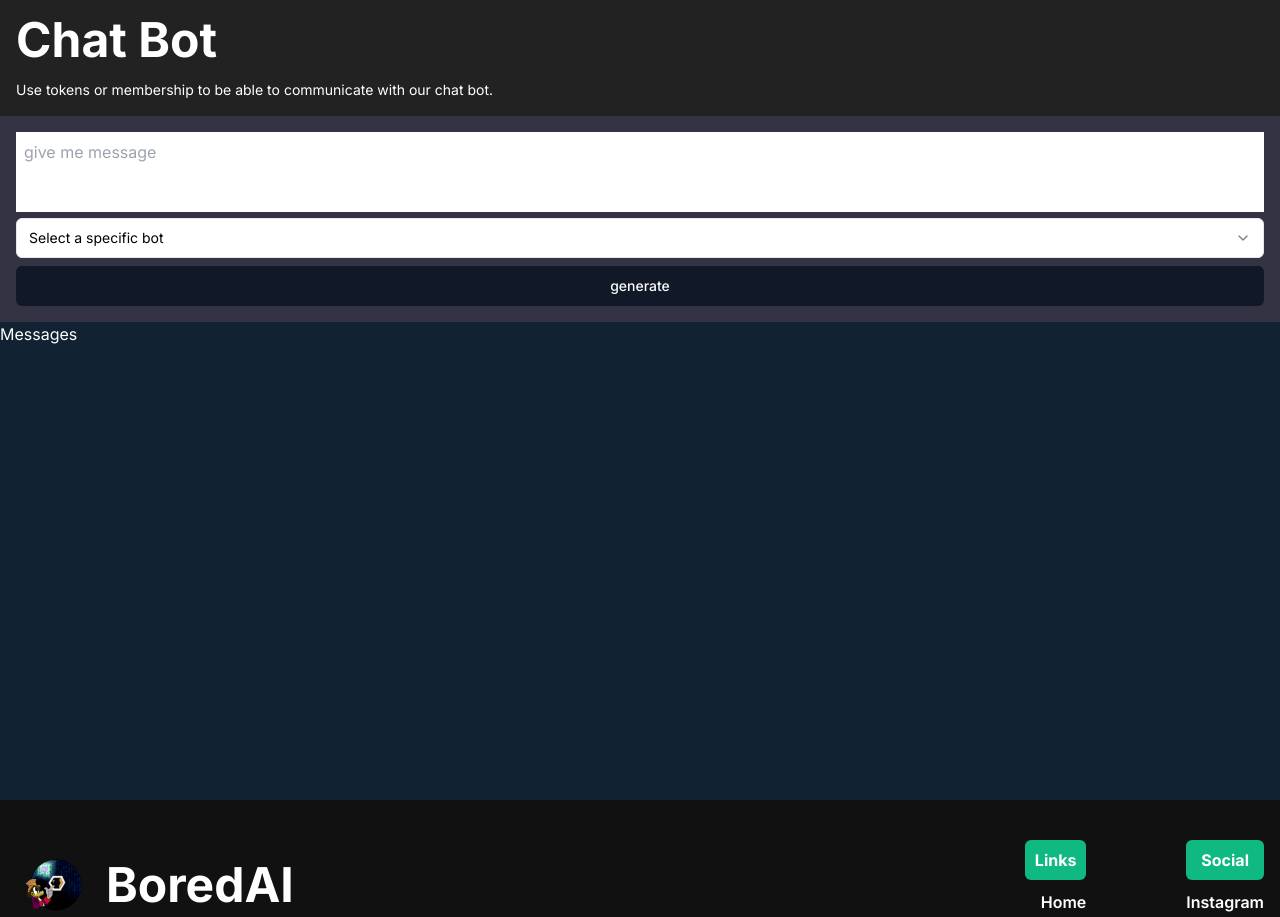
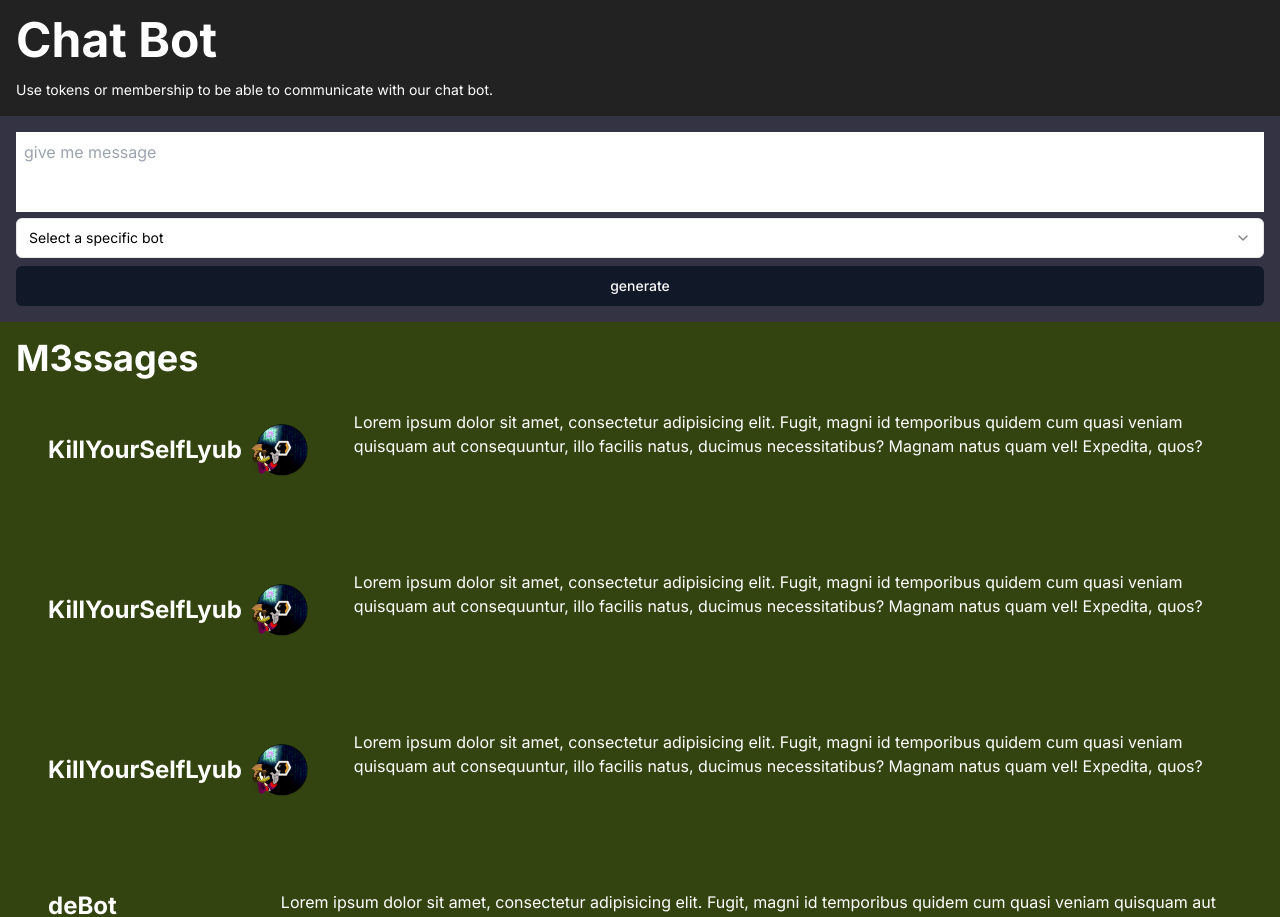
Before and after one commit to CoolistKovbel/kill-yourself, a Next.js app: page /chatBot in a window 1280 px wide. Shown: the top 917 px of the page. Built offline with nearby package versions, Linux system fonts and the light colour scheme.

Commit message:
sad life

```diff
--- a/app/(home)/chatBot/page.tsx
+++ b/app/(home)/chatBot/page.tsx
@@ -1,12 +1,9 @@
 import ChatForm from "@/components/ChatBot/ChatForm";
-
+import ChatMessage from "@/components/ChatBot/ChatMessage";
 
 function ChatBot() {
-
-
   return (
     <div className="w-full min-h-screen bg-[#123] text-white">
-
       <header className="p-4 bg-[#222]">
         <h2 className="text-2xl text-5xl font-bold mb-4 ">Chat Bot</h2>
         <p className="text-sm">
@@ -14,14 +11,9 @@ function ChatBot() {
         </p>
       </header>
 
-
       <ChatForm />
 
-      <div>
-        <h2>Messages</h2>
-      </div>
-
-
+      <ChatMessage />
     </div>
   );
 }
--- /dev/null
+++ b/app/api/chat-message/route.ts
@@ -0,0 +1,17 @@
+import { db } from "@/lib/db"
+import { NextResponse } from "next/server"
+
+
+export async function GET(req:Request) {
+    try {
+
+
+        // const data = await db.transactions.findMany()
+
+
+
+    } catch (error) {
+        console.log(error)
+        return NextResponse.json(error, {status:500})
+    }
+}
--- /dev/null
+++ b/components/ChatBot/ChatMessage.tsx
@@ -0,0 +1,97 @@
+import Image from "next/image";
+
+function ChatMessage() {
+  return (
+    <div className="bg-[#341] text-white p-4 w-full h-full">
+      <h2 className="text-2xl md:text-4xl font-bold">M3ssages</h2>
+
+      <div className="flex items-center justify-center gap-4 flex-col">
+        <div
+          key={crypto.randomUUID()}
+          className="p-8 w-full flex flex-col md:flex-row items-start gap-x-8 rounded-lg"
+        >
+          <div className="flex items-center  w-[30%]">
+            <h4 className="text-xl md:text-2xl font-bold">KillYourSelfLyub</h4>
+
+            <div className="w-20 h-20 relative">
+              <Image src="/smile.png" alt="fuck my life" fill />
+            </div>
+          </div>
+
+          <p>
+            Lorem ipsum dolor sit amet, consectetur adipisicing elit. Fugit,
+            magni id temporibus quidem cum quasi veniam quisquam aut
+            consequuntur, illo facilis natus, ducimus necessitatibus? Magnam
+            natus quam vel! Expedita, quos?
+          </p>
+        </div>
+
+        <div
+          key={crypto.randomUUID()}
+          className="p-8 w-full flex flex-col md:flex-row items-start gap-x-8 rounded-lg"
+        >
+          <div className="flex items-center  w-[30%]">
+            <h4 className="text-xl md:text-2xl font-bold">KillYourSelfLyub</h4>
+
+            <div className="w-20 h-20 relative">
+              <Image src="/smile.png" alt="fuck my life" fill />
+            </div>
+          </div>
+
+          <p>
+            Lorem ipsum dolor sit amet, consectetur adipisicing elit. Fugit,
+            magni id temporibus quidem cum quasi veniam quisquam aut
+            consequuntur, illo facilis natus, ducimus necessitatibus? Magnam
+            natus quam vel! Expedita, quos?
+          </p>
+        </div>
+
+        <div
+          key={crypto.randomUUID()}
+          className="p-8 w-full flex flex-col md:flex-row items-start gap-x-8 rounded-lg"
+        >
+          <div className="flex items-center  w-[30%]">
+            <h4 className="text-xl md:text-2xl font-bold">KillYourSelfLyub</h4>
+
+            <div className="w-20 h-20 relative">
+              <Image src="/smile.png" alt="fuck my life" fill />
+            </div>
+          </div>
+
+          <p>
+            Lorem ipsum dolor sit amet, consectetur adipisicing elit. Fugit,
+            magni id temporibus quidem cum quasi veniam quisquam aut
+            consequuntur, illo facilis natus, ducimus necessitatibus? Magnam
+            natus quam vel! Expedita, quos?
+          </p>
+        </div>
+
+        <div
+          key={crypto.randomUUID()}
+          className="p-8 w-full flex flex-col md:flex-row items-start gap-x-8 rounded-lg"
+        >
+          <div className="flex items-center  w-[30%]">
+            <h4 className="text-xl md:text-2xl font-bold">deBot</h4>
+
+            <div className="w-30 h-30 relative">
+              <Image src="/feature.gif" alt="fuck my life" fill />
+            </div>
+          </div>
+
+          <p>
+            Lorem ipsum dolor sit amet, consectetur adipisicing elit. Fugit,
+            magni id temporibus quidem cum quasi veniam quisquam aut
+            consequuntur, illo facilis natus, ducimus necessitatibus? Magnam
+            natus quam vel! Expedita, quos?
+          </p>
+        </div>
+      </div>
+    </div>
+  );
+}
+
+export default ChatMessage;
+
+// message.role === "user"
+// ? "bg-[#123] border-white/10"
+// : "bg-[#321]"
```
